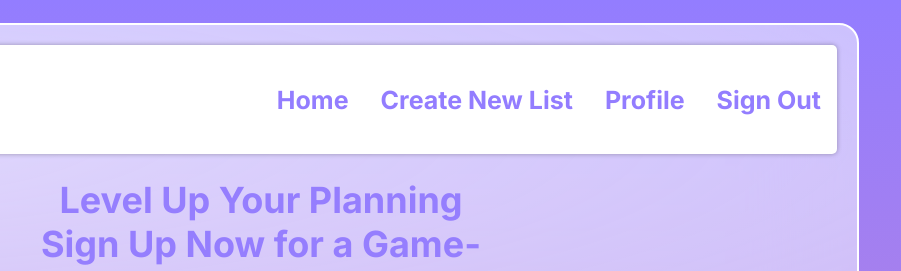
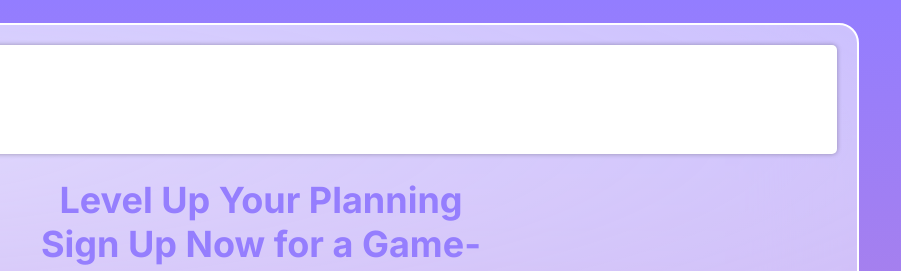
Before and after one commit to harnoor497/IntegratedProject, a website: page signup.html in a window 1280 px wide. Shown: the top 271 px of the page, 379-1280 px from the left. Drawn offline with Linux system fonts and the light colour scheme.

Commit message:
changes done

```diff
--- a/signup.html
+++ b/signup.html
@@ -87,7 +87,7 @@
           <span class="bar"></span>
         </a>
       <div class="navbar-links">
-        <ul class="navbar-links">
+        <!-- <ul class="navbar-links">
             <li>
               <a href="./home.html">Home</a>
             </li>
@@ -97,13 +97,13 @@
             <li>
               <a href="./profile.html">Profile</a>
             </li>
-            <!-- <li>
+            <li>
               <a href="./blog.html">Blog</a>
-            </li> -->
+            </li>
             <li>
               <a id="signOutButton" href="./index.html">Sign Out</a>
             </li>
-        </ul>
+        </ul> -->
     </div>
     </nav>
 
```
Also changed, not shown: login.html (+4 -4 lines).
